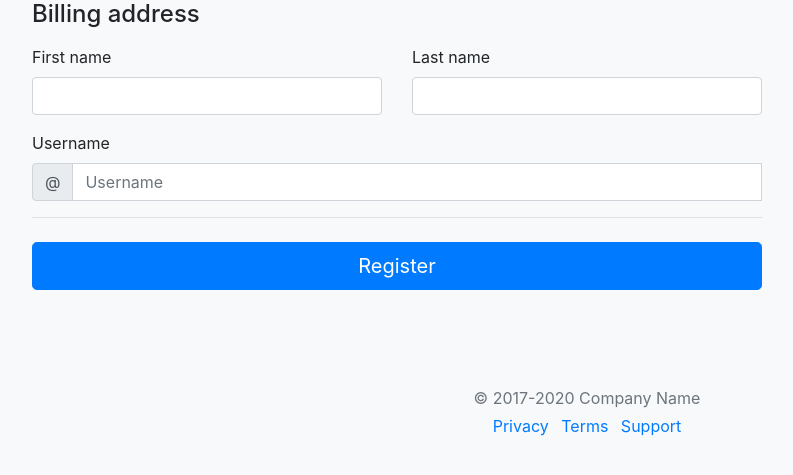
After one commit to pinkevmladchy/php, a PHP site: page /phpFiles/register.php in a window 1280 px wide. The commit adds this page. Shown: the top 475 px of the page, without its empty margins (53-846 px from the left). Run offline with PHP 8.4, Linux system fonts and the light colour scheme.

Commit message:
labwork #1

```diff
--- /dev/null
+++ b/labFolder/users.txt
@@ -0,0 +1,3 @@
+dima	pinkevycdima@gmail.com	qqq
+dima1	admin@gmail.com	aaa
+vova	novak@gmail.com	qdwfwevwevw
--- a/phpFiles/_header.php
+++ b/phpFiles/_header.php
@@ -1,4 +1,3 @@
-<!-- ======= Header ======= -->
 <header id="header" class="fixed-top ">
     <div class="container-fluid">
 
@@ -29,12 +28,13 @@
                                 <li><a href="#">Drop Down 4</a></li>
                             </ul>
                         </li>
-                        <li><a href="#contact">Contact</a></li>
+                        <!-- <li><a href="#contact">Contact</a></li> -->
+                        <li><a href="/labFolder/index.php">LabWork</a></li>
 
                     </ul>
                 </nav><!-- .nav-menu -->
 
-                <a href="#about" class="get-started-btn scrollto">Get Started</a>
+                <a href="/phpFiles/register.php" class="get-started-btn scrollto">Register</a>
             </div>
         </div>
 
--- /dev/null
+++ b/phpFiles/register.php
@@ -0,0 +1,99 @@
+<?php
+    if($_SERVER["REQUEST_METHOD"]=="POST")
+    {
+        $firstName=$_POST["firstName"];
+        $lastName=$_POST["lastName"];
+        $username=$_POST["username"];
+
+    }
+?>
+
+<!doctype html>
+<html lang="en">
+
+<head>
+    <meta charset="utf-8">
+    <meta name="viewport" content="width=device-width, initial-scale=1, shrink-to-fit=no">
+    <meta name="description" content="">
+    <meta name="author" content="Mark Otto, Jacob Thornton, and Bootstrap contributors">
+    <meta name="generator" content="Jekyll v4.1.1">
+    <title>PHP - Forms</title>
+    <link rel="canonical" href="https://getbootstrap.com/docs/4.5/examples/checkout/">
+    <!-- Bootstrap core CSS -->
+    <link href="/assets/vendor/bootstrap/css/bootstrap.min.css" rel="stylesheet">
+    <meta name="theme-color" content="#563d7c">
+    <style>
+        .bd-placeholder-img {
+            font-size: 1.125rem;
+            text-anchor: middle;
+            -webkit-user-select: none;
+            -moz-user-select: none;
+            -ms-user-select: none;
+            user-select: none;
+        }
+
+        @media (min-width: 768px) {
+            .bd-placeholder-img-lg {
+                font-size: 3.5rem;
+            }
+        }
+    </style>
+</head>
+
+<body class="bg-light">
+    <div class="container">
+
+        <div class="row">
+            <div class="col-md-8 order-md-1">
+                <h4 class="mb-3">Billing address</h4>
+                <form class="needs-validation" novalidate method="post">
+                    <div class="row">
+                        <div class="col-md-6 mb-3">
+                            <label for="firstName">First name</label>
+                            <input type="text" class="form-control" id="firstName" name="firstName" placeholder="" value="">
+                            <div class="invalid-feedback">
+                                Valid first name is required.
+                            </div>
+                        </div>
+                        <div class="col-md-6 mb-3">
+                            <label for="lastName">Last name</label>
+                            <input type="text" class="form-control" id="lastName" name="lastName" placeholder="" value="">
+                            <div class="invalid-feedback">
+                                Valid last name is required.
+                            </div>
+                        </div>
+                    </div>
+
+                    <div class="mb-3">
+                        <label for="username">Username</label>
+                        <div class="input-group">
+                            <div class="input-group-prepend">
+                                <span class="input-group-text">@</span>
+                            </div>
+                            <input type="text" class="form-control" id="username" name="username" placeholder="Username">
+                            <div class="invalid-feedback" style="width: 100%;">
+                                Your username is required.
+                            </div>
+                        </div>
+                    </div>
+                    <hr class="mb-4">
+                    <button class="btn btn-primary btn-lg btn-block" type="submit">Register</button>
+                </form>
+            </div>
+        </div>
+
+        <footer class="my-5 pt-5 text-muted text-center text-small">
+            <p class="mb-1">&copy; 2017-2020 Company Name</p>
+            <ul class="list-inline">
+                <li class="list-inline-item"><a href="#">Privacy</a></li>
+                <li class="list-inline-item"><a href="#">Terms</a></li>
+                <li class="list-inline-item"><a href="#">Support</a></li>
+            </ul>
+        </footer>
+
+    </div>
+    <script src="/assets/vendor/jquery/jquery.min.js"></script>
+    <script src="/assets/vendor/bootstrap/js/bootstrap.bundle.min.js"></script>
+</body>
+
+</html>
```
Also changed, not shown: labFolder/addUser.php (added, +106 -0 lines), labFolder/index.php (added, +12 -0 lines), labFolder/showUser.php (added, +36 -0 lines).
